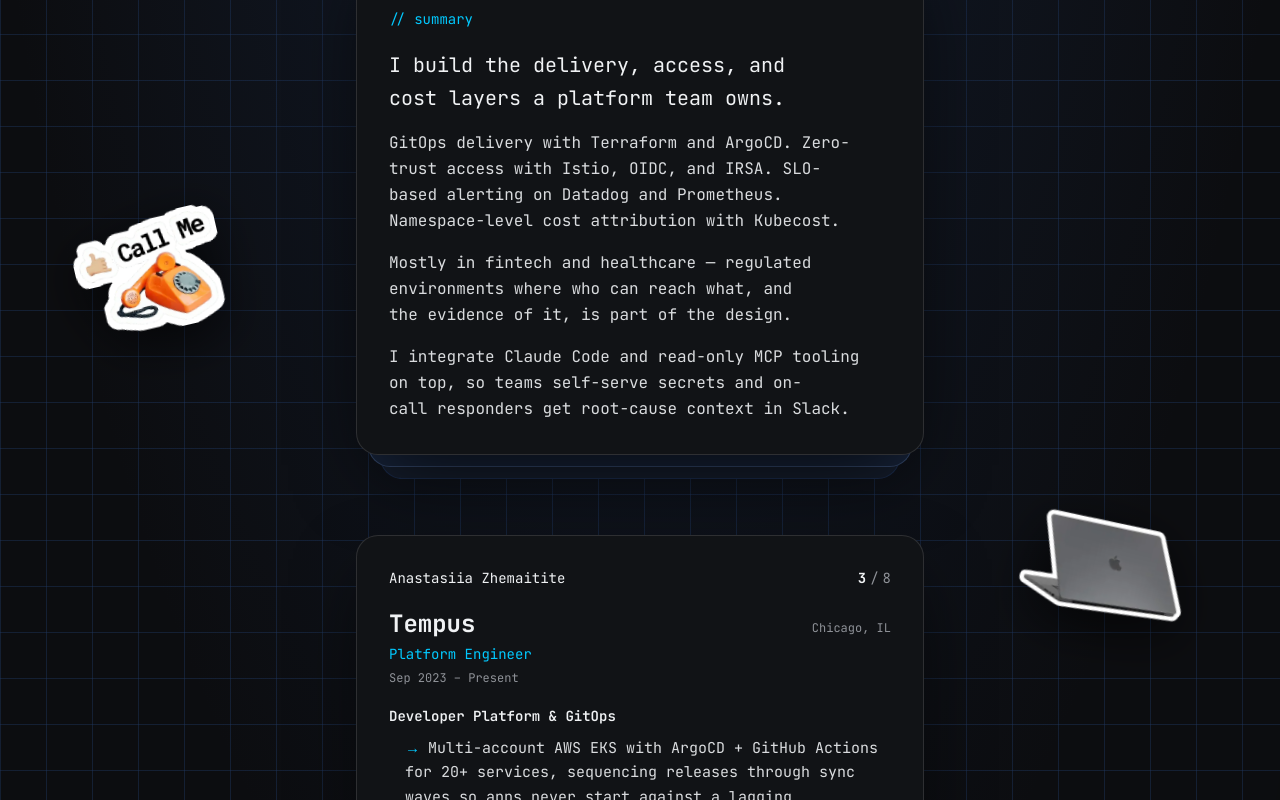
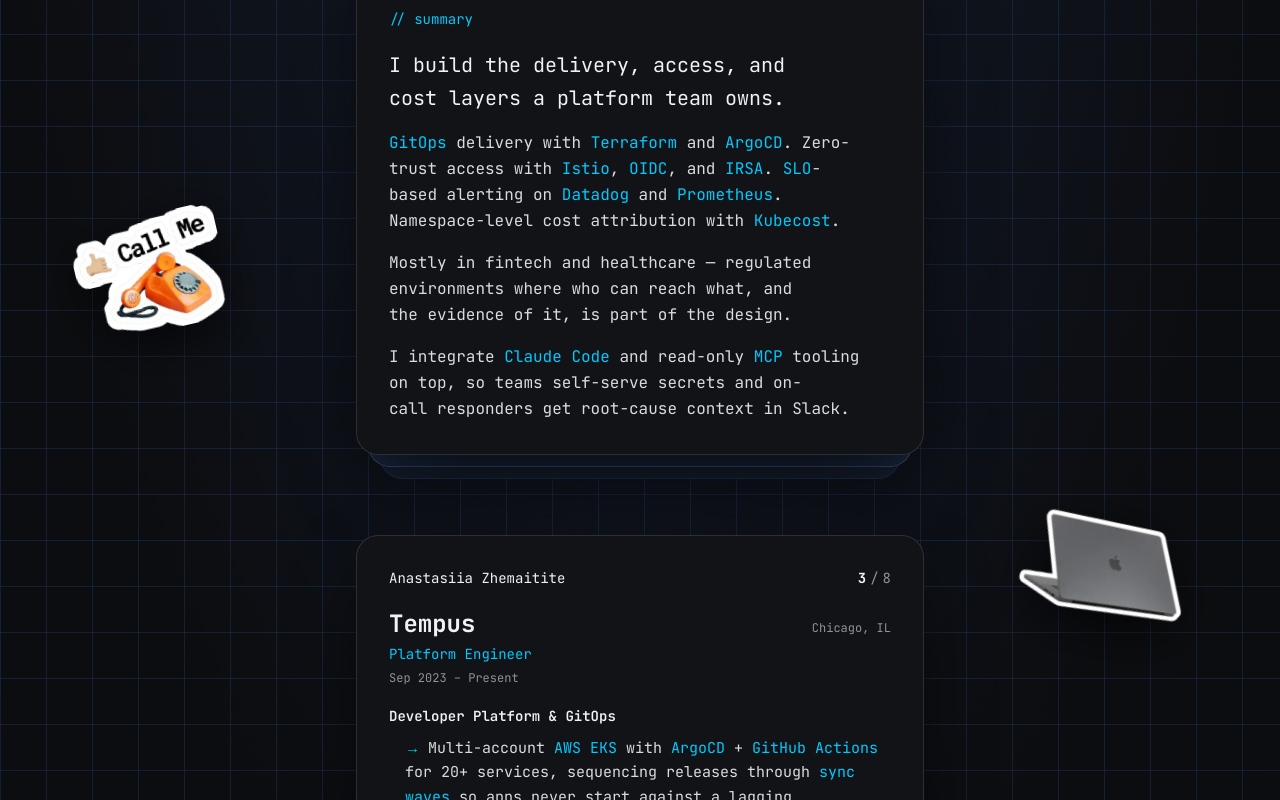
Before and after one commit to zhemaitite-anastasiia/resume, a Next.js app: page / in a window 1280 px wide. Shown: the part 840-1640 px from the top of the page. Built offline with nearby package versions, Linux system fonts and the light colour scheme.

Commit message:
Highlight technology keywords in accent blue

```diff
--- a/components/slide-content.tsx
+++ b/components/slide-content.tsx
@@ -3,6 +3,40 @@
 import type { Slide } from '@/lib/resume-data'
 import { playPop } from '@/components/contact-modal'
 import { useTypewriter } from '@/hooks/use-typewriter'
+
+// Terms worth a reader's eye. Longest first so "Argo CD" wins over "Argo",
+// and "SSM Session Manager" over "Secrets Manager".
+const KEYWORDS = [
+  'SSM Session Manager', 'AWS Secrets Manager', 'Secrets Store CSI', 'Secrets Manager',
+  'Model Context Protocol', 'Solutions Architect', 'GitHub Actions', 'DNS64/NAT64',
+  'zero standing', 'Claude Code', 'sync waves', 'Kubernetes', 'PostgreSQL', 'Prometheus',
+  'zero-trust', 'Terraform', 'PagerDuty', 'Kubecost', 'Teleport', 'Datadog', 'Grafana',
+  'IPv6-only', 'Strimzi', 'FluxCD', 'ArgoCD', 'Argo CD', 'GitOps', 'Velero', 'Istio',
+  'Kafka', 'Helm', 'IRSA', 'OIDC', 'mTLS', 'CKAD', 'MCP', 'CSI', 'SLO', 'IAM', 'PCI',
+  'CKA', 'EKS', 'AWS', 'p99', 'IPv6', 'IPv4',
+]
+const KEYWORD_RE = new RegExp(
+  `\\b(${KEYWORDS.map((k) => k.replace(/[.*+?^${}()|[\]\\]/g, '\\$&')).join('|')})\\b`,
+  'g',
+)
+
+/** Splits text so recognised technologies render in the accent colour. */
+function hl(text: string) {
+  const out: (string | React.ReactElement)[] = []
+  let last = 0
+  for (const m of text.matchAll(KEYWORD_RE)) {
+    const i = m.index ?? 0
+    if (i > last) out.push(text.slice(last, i))
+    out.push(
+      <span key={`${i}-${m[0]}`} className="text-accent">
+        {m[0]}
+      </span>,
+    )
+    last = i + m[0].length
+  }
+  if (last < text.length) out.push(text.slice(last))
+  return out
+}
 
 export function SlideContent({ slide, index }: { slide: Slide; index: number }) {
   switch (slide.kind) {
@@ -86,7 +120,7 @@ function TextSlide({ slide, index }: { slide: Extract<Slide, { kind: 'text' }>;
         <div className="mt-4 animate-slide-in space-y-4">
           {slide.lines.slice(1).map((l) => (
             <p key={l.text} className="text-balance leading-relaxed text-foreground/90">
-              {l.text}
+              {hl(l.text)}
             </p>
           ))}
         </div>
@@ -117,7 +151,7 @@ function RoleSlide({ slide }: { slide: Extract<Slide, { kind: 'role' }> }) {
           l.indent ? (
             <p key={l.text} className="pl-4 text-[15px] leading-relaxed text-foreground/90">
               <span className="mr-2 text-accent">→</span>
-              {l.text}
+              {hl(l.text)}
             </p>
           ) : (
             <p key={l.text} className="text-sm font-semibold text-foreground">
```
